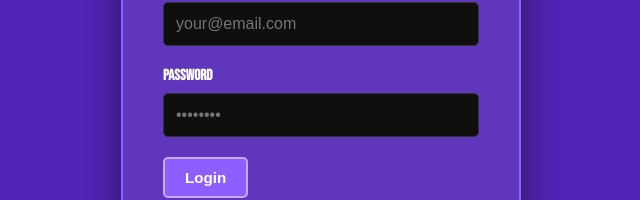
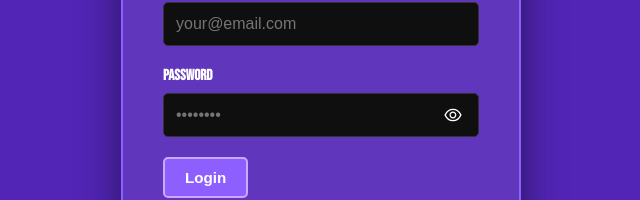
Before and after one commit to Chukwudebere-ferd/ELZIPO, a React (Vite) app in the folder Elzipo/: page /admin/login in a window 1280 px wide. Shown: the part 346-546 px from the top of the page, without its empty margins (319-959 px from the left). Built offline with nearby package versions, Linux system fonts and the light colour scheme; no server answers.

Commit message:
feat: add password visibility toggle in admin login

```diff
--- a/Elzipo/src/pages/admin/AdminLogin.jsx
+++ b/Elzipo/src/pages/admin/AdminLogin.jsx
@@ -1,5 +1,6 @@
 import React, { useState, useEffect } from "react";
 import { useNavigate } from "react-router-dom";
+import { AiOutlineEye, AiOutlineEyeInvisible } from "react-icons/ai";
 import { signIn, getCurrentUser } from "../../services/authService";
 import "./admin.css";
 
@@ -7,6 +8,7 @@ const AdminLogin = () => {
   const navigate = useNavigate();
   const [email, setEmail] = useState("");
   const [password, setPassword] = useState("");
+  const [showPassword, setShowPassword] = useState(false);
   const [error, setError] = useState("");
   const [loading, setLoading] = useState(false);
 
@@ -51,14 +53,24 @@ const AdminLogin = () => {
 
           <div className="form-group">
             <label htmlFor="password">Password</label>
+            <div className="password-input-wrapper">
               <input
                 id="password"
-              type="password"
+                type={showPassword ? "text" : "password"}
                 value={password}
                 onChange={(e) => setPassword(e.target.value)}
                 required
                 placeholder="••••••••"
               />
+              <button
+                type="button"
+                className="password-toggle"
+                onClick={() => setShowPassword(!showPassword)}
+                title={showPassword ? "Hide password" : "Show password"}
+              >
+                {showPassword ? <AiOutlineEyeInvisible size={20} /> : <AiOutlineEye size={20} />}
+              </button>
+            </div>
           </div>
 
           {error && <div className="error-message">{error}</div>}
--- a/Elzipo/src/pages/admin/admin.css
+++ b/Elzipo/src/pages/admin/admin.css
@@ -243,6 +243,36 @@
   transition: border-color 0.3s;
 }
 
+.password-input-wrapper {
+  position: relative;
+  display: flex;
+  align-items: center;
+}
+
+.password-input-wrapper input {
+  flex: 1;
+  width: 100%;
+  padding: 12px 40px 12px 12px;
+}
+
+.password-toggle {
+  position: absolute;
+  right: 12px;
+  background: none;
+  border: none;
+  color: #fff;
+  cursor: pointer;
+  display: flex;
+  align-items: center;
+  justify-content: center;
+  padding: 4px;
+  transition: color 0.3s;
+}
+
+.password-toggle:hover {
+  color: var(--highlight-color, #caa9ff);
+}
+
 .form-group input:focus,
 .form-group textarea:focus,
 .form-group input[type="file"]:focus {
```
Lines whose indentation alone changed are shown as unchanged.
